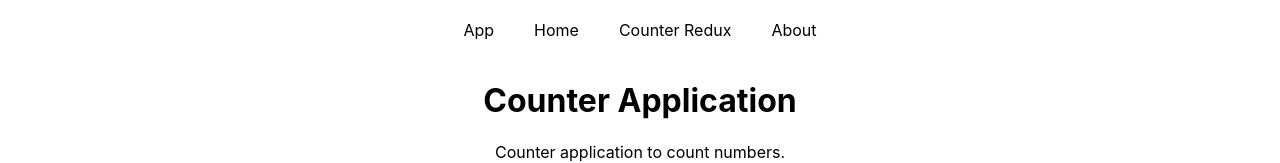
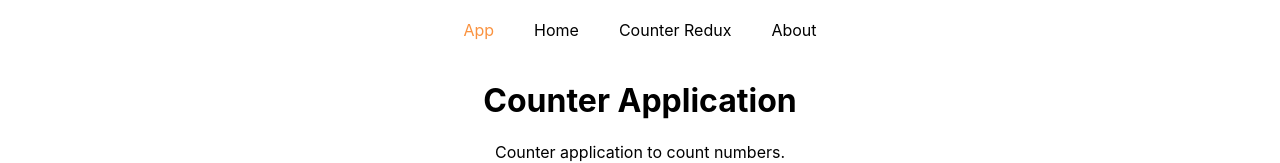
Before and after one commit to marlonfsolis/React_Redux_Counter, a React (Create React App) app: page / in a window 1280 px wide. Shown: the top 163 px of the page. Built offline with nearby package versions, Linux system fonts and the light colour scheme.

Commit message:
Change Link for NavLink to have current manu indication.

```diff
--- a/src/components/Header/Header.js
+++ b/src/components/Header/Header.js
@@ -1,5 +1,5 @@
 import React from 'react';
-import { Link, Route, Switch } from 'react-router-dom';
+import { NavLink, Route, Switch } from 'react-router-dom';
 
 import './Header.css';
 
@@ -9,10 +9,10 @@ const Header = () => {
             <header>
                 <nav>
                     <ul>
-                        <li><Link to="/">App</Link></li>
-                        <li><Link to="/home">Home</Link></li>
-                        <li><Link to="/counter/redux">Counter Redux</Link></li>
-                        <li><Link to="/about">About</Link></li>
+                        <li><NavLink to="/">App</NavLink></li>
+                        <li><NavLink to="/home">Home</NavLink></li>
+                        <li><NavLink to="/counter/redux">Counter Redux</NavLink></li>
+                        <li><NavLink to="/about">About</NavLink></li>
                     </ul>
                 </nav>
             </header>
```
